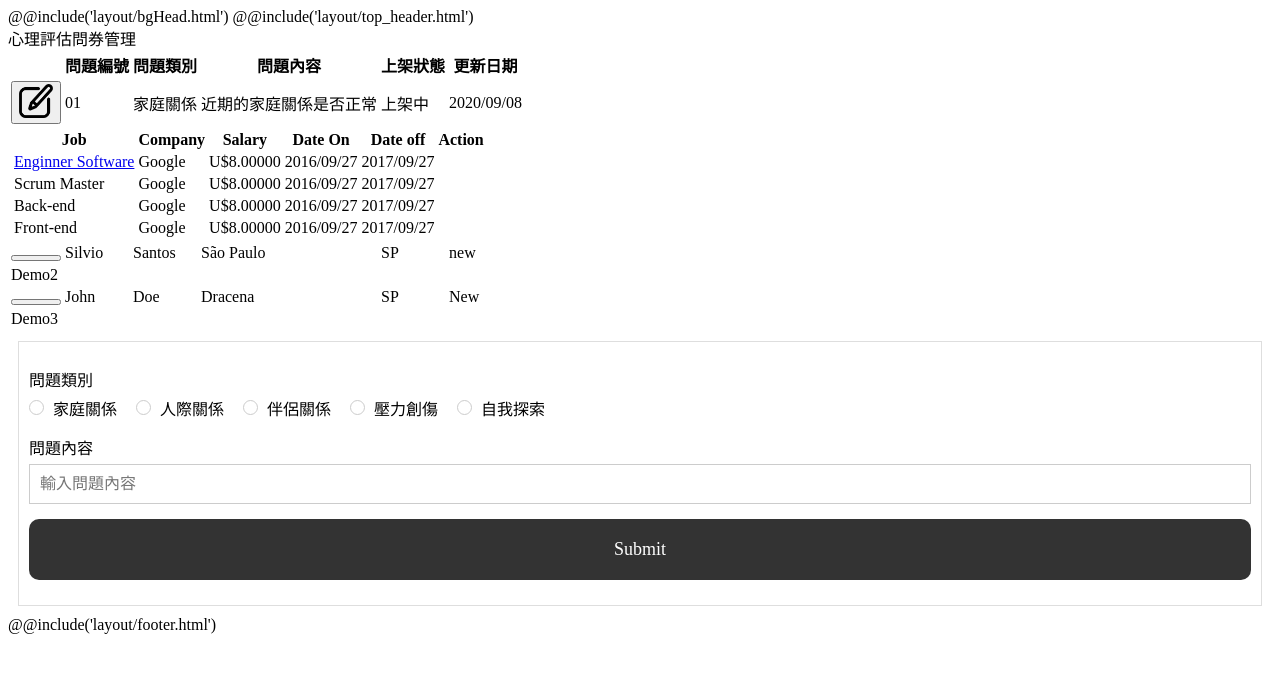
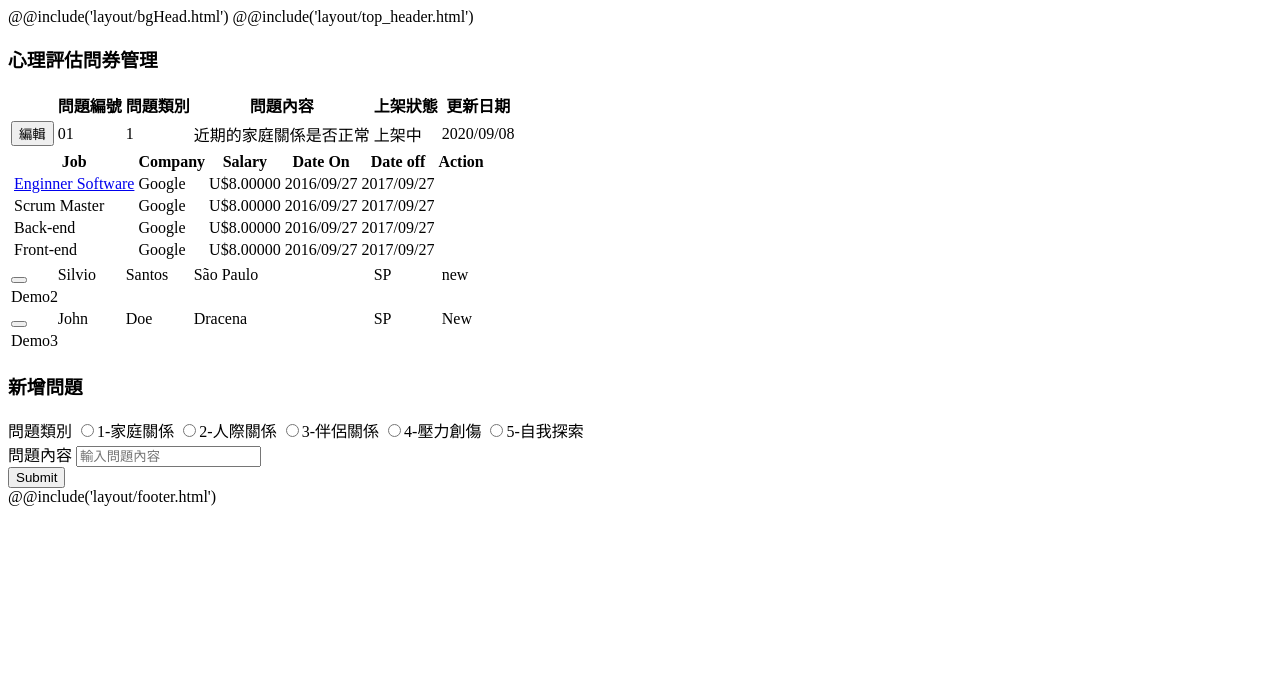
Before and after one commit to imphoebe08/200818_ED102_G4_Checkie, a PHP site: page /backstage/html/testQuestion.html in a window 1280 px wide. Shown: the top 673 px of the page. Run offline with PHP 8.4, Linux system fonts and the light colour scheme.

Commit message:
backstage- test

```diff
--- a/backstage/html/testQuestion.html
+++ b/backstage/html/testQuestion.html
@@ -2,200 +2,7 @@
 <html lang="en">
 
 <head>
-    <style>
-        .btn {
-            width: 50px;
-        }
-
-        img {
-            width: 100%;
-        }
-
-        form {
-            margin: 10px;
-            padding: 10px;
-            border: solid 1px #DEDEDE;
-        }
-
-        form>div {
-            overflow: auto;
-            zoom: 1;
-            margin: 15px 0;
-        }
-
-        form>div label:first-child {
-            display: block;
-            margin: 0 0 5px 0;
-        }
-
-        select,
-        textarea,
-        input[type="text"],
-        input[type="password"],
-        input[type="datetime"],
-        input[type="datetime-local"],
-        input[type="date"],
-        input[type="month"],
-        input[type="time"],
-        input[type="week"],
-        input[type="number"],
-        input[type="email"],
-        input[type="url"],
-        input[type="search"],
-        input[type="tel"],
-        input[type="color"] {
-            font-size: 16px;
-            -moz-appearance: none;
-            -webkit-appearance: none;
-            -webkit-border-radius: 0;
-            border-radius: 0;
-            -webkit-tap-highlight-color: #CF0;
-        }
-
-        select:focus,
-        textarea:focus,
-        input[type="text"]:focus,
-        input[type="password"]:focus,
-        input[type="datetime"]:focus,
-        input[type="datetime-local"]:focus,
-        input[type="date"]:focus,
-        input[type="month"]:focus,
-        input[type="time"]:focus,
-        input[type="week"]:focus,
-        input[type="number"]:focus,
-        input[type="email"]:focus,
-        input[type="url"]:focus,
-        input[type="search"]:focus,
-        input[type="tel"]:focus,
-        input[type="color"]:focus {
-            box-shadow: 0 0 5px #CF0;
-        }
-
-        input[type="text"],
-        input[type="email"],
-        input[type="number"],
-        input[type="date"],
-        input[type="color"],
-        select {
-            border: 1px solid #CCC;
-            width: 100%;
-            -moz-box-sizing: border-box;
-            -webkit-box-sizing: border-box;
-            box-sizing: border-box;
-            height: 40px;
-            padding: 10px;
-            -webkit-tap-highlight-color: #CF0;
-        }
-
-        .input-radio label:nth-child(n+2),
-        .input-checkbox label:nth-child(n+2) {
-            margin: 0 15px 0 0;
-        }
-
-        input[type=checkbox],
-        input[type=radio] {
-            -moz-appearance: none;
-            -webkit-appearance: none;
-            border: solid 1px #CCC;
-            height: 15px;
-            width: 15px;
-            margin: 0 5px 0 0;
-            -webkit-border-radius: 0;
-            border-radius: 0;
-            -webkit-tap-highlight-color: #CF0;
-        }
-
-        input[type=radio] {
-            -webkit-border-radius: 50%;
-            border-radius: 50%;
-        }
-
-        input[type=radio]:checked {
-            background: #333;
-        }
-
-        input[type=checkbox]:checked {
-            background: #333;
-            /*background: url(../images/check.svg) no-repeat;
-	background-size: cover;*/
-        }
-
-        select {
-            /* background: url(../images/down-arrow.svg) no-repeat right 10px; */
-            background-size: 30px;
-            -webkit-tap-highlight-color: #CF0;
-        }
-
-        #btn-submit {
-            background: #333;
-            text-align: center;
-            color: #FFF;
-            border: none;
-            display: block;
-            width: 100%;
-            font-size: 18px;
-            padding: 20px 0;
-            -webkit-border-radius: 10px;
-            border-radius: 10px;
-            -moz-appearance: none;
-            -webkit-appearance: none;
-        }
-
-        #results {
-            margin: 10px;
-            background: #333;
-            color: #FFF;
-        }
-
-        #results div {
-            font-size: 18px;
-            border-bottom: solid 1px #666;
-            padding: 10px;
-        }
-
-        #results div span {
-            font-size: 12px;
-            color: #CCC;
-        }
-
-        #results .name {}
-
-        #results .name span {
-            color: #FFF;
-            font-size: 18px;
-        }
-
-        #results .name .fname {}
-
-        #results .name .lname {}
-
-        #results .email {}
-
-        #results .bday {}
-
-        #results .role {}
-
-        #results .os {}
-
-        #results .skills {}
-
-        #results .skills ul {
-            list-style: none;
-        }
-
-        #results .skills ul .frontEnd {}
-
-        #results .skills ul .backEnd {}
-
-        #results .skills ul .business {}
-
-        #results .experience {}
-
-        #results .color {}
-    </style>
-
     @@include('layout/bgHead.html')
-
 </head>
 
 <body class="app header-fixed sidebar-fixed aside-menu-fixed sidebar-lg-show">
@@ -208,11 +15,11 @@
             <div class="col-md-12">
                 <div class="panel panel-default">
                     <div class="panel-heading">
-                        心理評估問券管理
+                        <h3>心理評估問券管理</h3>
                     </div>
-                    <div class="panel-body">
-                        <table class="table table-condensed table-striped">
-                            <thead>
+                    <div class="panel-body card" style="overflow: hidden;">
+                        <table class="table table-condensed table-striped ">
+                            <thead class="card-header">
                                 <tr>
                                     <th></th>
                                     <th>問題編號</th>
@@ -225,9 +32,9 @@
 
                             <tbody>
                                 <tr data-toggle="collapse" data-target="#demo1" class="accordion-toggle">
-                                    <td><button class="btn btn-default btn-xs"><img src="./img/icon/edit.png"></button></td>
+                                    <td><button class="btn btn-default btn-xs">編輯</button></td>
                                     <td>01</td>
-                                    <td>家庭關係</td>
+                                    <td>1</td>
                                     <td>近期的家庭關係是否正常</td>
                                     <td>上架中</td>
                                     <td>2020/09/08</td>
@@ -350,17 +157,23 @@
 
             </div>
         </div>
-        <form id="info">
+        <div class="container">
+            <div class="col-md-12">
+                <div class="panel-heading">
+                    <h3>新增問題</h3>
+                </div>
+
+                <form id="tQinfo">
                     <div class="input-radio">
                         <label>問題類別</label>
-                <label><input type="radio" name="os" value="Mac OS"> 家庭關係</label>
-                <label><input type="radio" name="os" value="Windows"> 人際關係</label>
+                        <label><input type="radio" name="os" value="Mac OS">1-家庭關係</label>
+                        <label><input type="radio" name="os" value="Windows">2-人際關係</label>
 
-                <label><input type="radio" name="os" value="Windows"> 伴侶關係</label>
+                        <label><input type="radio" name="os" value="Windows">3-伴侶關係</label>
 
-                <label><input type="radio" name="os" value="Windows"> 壓力創傷</label>
+                        <label><input type="radio" name="os" value="Windows">4-壓力創傷</label>
 
-                <label><input type="radio" name="os" value="Windows"> 自我探索</label>
+                        <label><input type="radio" name="os" value="Windows">5-自我探索</label>
                     </div>
 
                     <div class="input">
@@ -370,14 +183,15 @@
 
 
                     <div class="input-btn">
-                <div id="btn-submit">Submit</div>
+                        <button id="btn-submit">Submit</button>
                     </div>
 
                 </form>
 
 
                 <div id="results"></div>
-
+            </div>
+        </div>
     </div>
 
     @@include('layout/footer.html')
--- a/backstage/sass/style.scss
+++ b/backstage/sass/style.scss
@@ -16,4 +16,5 @@
 @import "./acRegistration";
 @import "./acManagement";
 @import "./acAdd";
-@import "./acDetail"
+@import "./acDetail";
+@import "./testQuestion"
```
Also changed, not shown: backstage/sass/_testQuestion.scss (added, +85 -0 lines), backstage/img/icon/edit.png (deleted). Lines whose indentation alone changed are shown as unchanged.
